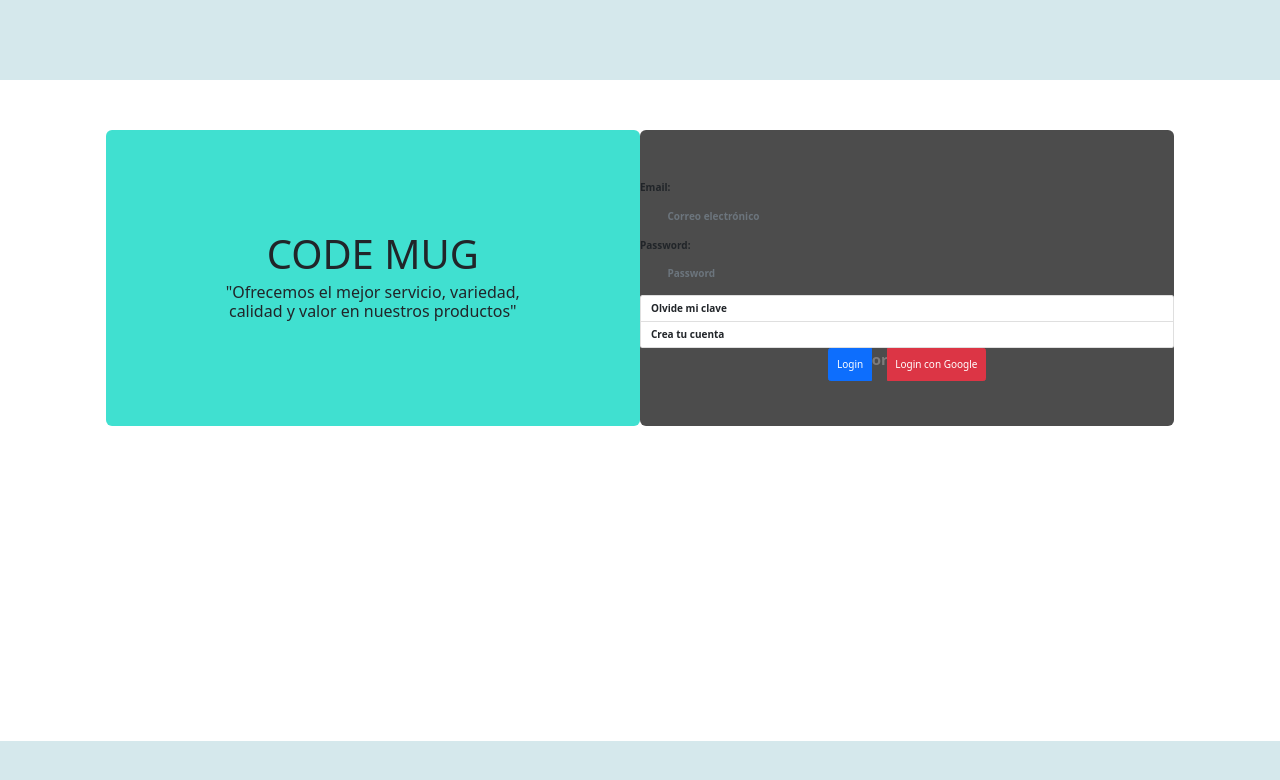
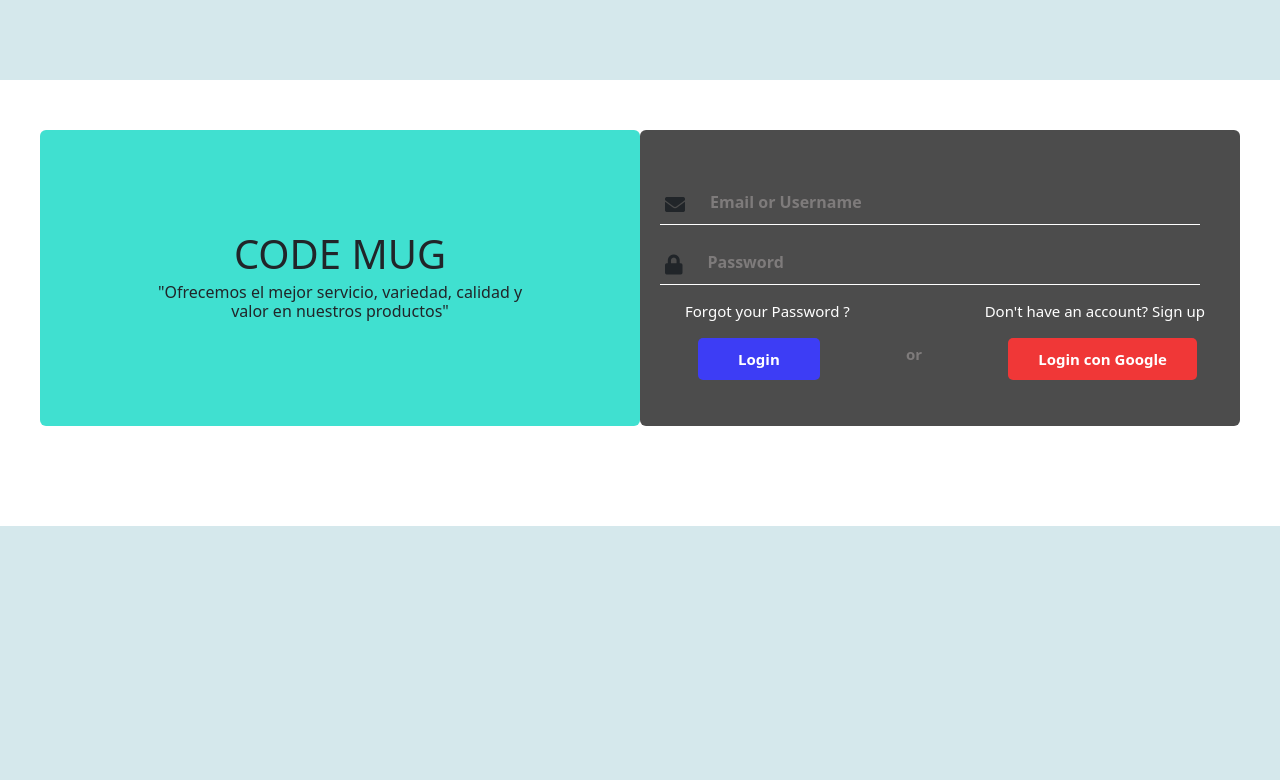
Before and after one commit to yipson/Code-Mug, a React (Create React App) app: page / in a window 1280 px wide. Shown: the top 780 px of the page. Built offline with nearby package versions, Linux system fonts and the light colour scheme; no server answers.

Commit message:
finalizar los estilos del login

```diff
--- a/src/components/Login/Login.js
+++ b/src/components/Login/Login.js
@@ -1,13 +1,13 @@
 import React, { useEffect, useState } from "react";
-import {
-  Button,
-  Container,
-  Form,
-  FormGroup,
-  ButtonGroup,
-  ListGroup,
-  ListGroupItem
-} from "reactstrap";
+// import {
+//   Button,
+//   Container,
+//   Form,
+//   FormGroup,
+//   ButtonGroup,
+//   ListGroup,
+//   ListGroupItem
+// } from "reactstrap";
 import {
   auth,
   signInEmailAndPassword,
@@ -35,7 +35,7 @@ function Login() {
 
 
   return (
-    <Container>
+    // <Container>
       <div>
         <div className="main">
           <div className="contenedor">
@@ -54,29 +54,31 @@ function Login() {
               <div className="derecha">
                 <div className="derecha-form">
                   <div className="forma">
-                      <FormGroup>
-                        <label>
-                          Email:
-                        </label>
+                      {/* <FormGroup> */}
+                        <label className="simbolos-login">
+                          <i class="fas fa-envelope"></i>
                           <input
-                          className="form-control"
+                            // className="form-control"
+                            className="inputsLogin"
                             name="email"
                             type="text"
                             value={email}
                             onChange={(e) => setEmail(e.target.value)}
-                          placeholder={"Correo electrónico"}
+                            placeholder={"Email or Username"}
                             required
                             />
-                      </FormGroup>
+                        </label>
+                        <div className="linea"></div>
+                      {/* </FormGroup> */}
 
-                      {/* <div className="linea"></div> */}
 
-                      <FormGroup>
-                        <label>
-                          Password:
-                        </label>
+
+                      {/* <FormGroup> */}
+                      <label className="simbolos-login">
+                        <i class="fas fa-lock"></i>
                         <input
-                          className="form-control"
+                          // className="form-control"
+                          className="inputsLogin"
                           name="password"
                           type="password"
                           onChange={(e) => setPassword(e.target.value)}
@@ -84,29 +86,54 @@ function Login() {
                           value={password}
                           required
                           />
-                      <ListGroup>
-                        <ListGroupItem tag="a" href="/reset">Olvide mi clave</ListGroupItem>
-                        <ListGroupItem tag="a" href="/register">Crea tu cuenta</ListGroupItem>
-                      </ListGroup>
-                      </FormGroup>
+                      </label>
+
+                      <div className="linea"></div>
+
+                      <div className="remember-and-forgot" style={{marginRight:"3rem", marginLeft:"4rem", paddingBottom:"1rem"}} >
+                        <div className="enlace" >
+                          <button className="button">
+                            <a /*href="/reset" */className="x" >
+                              Forgot your Password ?
+                            </a>
+                          </button>
+                        </div>
+                        <div className="enlace" style={{}} >
+                          <button className="button ">
+                            <a /*href="/register" */className="x">
+                              Don't have an account? Sign up
+                            </a>
+                          </button>
+                        </div>
+                      </div>
+
+
+                      {/* </FormGroup> */}
+
+                      {/* <ListGroup> */}
+                        {/* <ListGroupItem tag="a" href="/reset">Olvide mi clave</ListGroupItem> */}
+                        {/* <ListGroupItem tag="a" href="/register">Crea tu cuenta</ListGroupItem> */}
+                      {/* </ListGroup> */}
+
                       <div className="botones">
-                            <ButtonGroup>
-                              <Button
-                                color="primary"
+                        {/* <ButtonGroup className="botones"> */}
+                          <button
+                            className="botonLogin"
                             type="submit"
-                                onClick={() => signInEmailAndPassword(email, password)}
-                              >
+                            onClick={() => signInEmailAndPassword(email, password)}>
                             Login
-                              </Button>
+                          </button>
+
                           <div className="or"><p>or</p></div>
-                              <Button
-                                color="danger"
-                                onClick={signInWithGoogle}
-                              >
+
+                          <button
+                            class="button-google"
+                            onClick={signInWithGoogle}>
                             Login con Google
-                              </Button>
-                            </ButtonGroup>
+                          </button>
+                        {/* </ButtonGroup> */}
                       </div>
+
                     </div>
                   </div>
               </div>
@@ -115,8 +142,8 @@ function Login() {
         </div>
       </div>
 
-      <br />
-    </Container>
+      // <br />
+    // </Container>
   );
 }
 export default Login;
--- a/src/styles/styles.css
+++ b/src/styles/styles.css
@@ -120,9 +120,15 @@ input {
   text-align: left;
   padding-left: -1rem;
   outline: none;
+
 }
 ::placeholder{
   color: rgb(126, 123, 123);
+  background: transparent;
+}
+::placeholder:checked{
+  color: rgb(126, 123, 123);
+  background: transparent;
 }
 
 .linea {
@@ -164,49 +170,77 @@ input {
 }
 .simbolos-login{
   display: flex;
+  background: transparent;
 }
 .fas{
   display: flex;
   margin-left: 2rem;
   margin-top: 10px;
-  padding: 0px;
+  padding: 5px;
+  font-size: 20px;
+  /* color: black; */
 }
 /*Botones*/
 .botones{
   display: flex;
-  justify-content: space-evenly;
+  justify-content:space-around;
   justify-items: center;
   align-items: center;
 }
 
 .button-google{
-  margin-right: 2rem;
+  justify-items: center;
+  align-items: center;
+  font-size: 15px;
+  /* margin-right: 2rem;  */
+  background:rgb(240, 55, 55);
+  color: white;
+  border: 0px;
+  border-radius: 5px;
+  padding: 1rem 3rem;
+  font-weight: bolder;
   /* width: auto;
   margin: 0px 20px 10px 20px ;  */
 }
+.button-google:hover {
+  cursor: pointer;
+  transform: scale(1.05);
+  /* box-shadow: 1.5px 1.5px var(--azulOscuro); */
+}
 
 .botonLogin {
+  justify-items: center;
+  align-items: center;
   font-size: 15px;
-  color: var(--gris);
-  background: var(--verde);
+  color: white;
+  background: rgb(61, 61, 245);
+  align-items: center;
   border: 0px;
-  border-radius: 2px;
-  padding: 1rem 7.5rem 1rem;
+  border-radius: 5px;
+  padding: 1rem 4rem;
   /* margin-top: 2rem;*/
-  margin-left: 2rem;
+  margin-left: 1.5rem;
   font-weight: bolder;
+
 }
 .botonLogin:hover {
   cursor: pointer;
   transform: scale(1.05);
-  box-shadow: 1.5px 1.5px var(--azulOscuro);
+  /* box-shadow: 1.5px 1.5px var(--azulOscuro); */
+}
+.inputsLogin{
+  background: transparent;
+  cursor: pointer;
+  font-size:medium ;
+}
+.inputsLogin:checked{
+  background: transparent;
 }
 .remember-and-forgot{
   display: flex;
-  justify-content:space-evenly;
+  justify-content:space-between;
   align-items: center;
-  margin-top: -15px;
-
+  margin-top: 5px;
 }
 .boton-editar{
   padding: 0.6rem 2.7rem ;
@@ -214,11 +248,13 @@ input {
   margin: 0px ;
 }
 /*hipervinculo*/
-.x {
+.x{
+  color:white;
+}
+.x:hover {
   border-bottom-style: solid ;
-  border-bottom-width: 2px;
-  border-bottom-color: var(--blanco);
-}
+  border-bottom-width: 1.8px;
+  border-bottom-color: var(--verde);}
 .enlace {
   font-weight: bolder;
   display:flex;
@@ -239,9 +275,7 @@ input {
   color: black;
   font-size: 20px;
 }
-.x:hover {
-  border-bottom-color: var(--verde);
-}
+
 .enlace:hover::before {
   color: var(--verde);
 }
```
Lines whose indentation alone changed are shown as unchanged.
